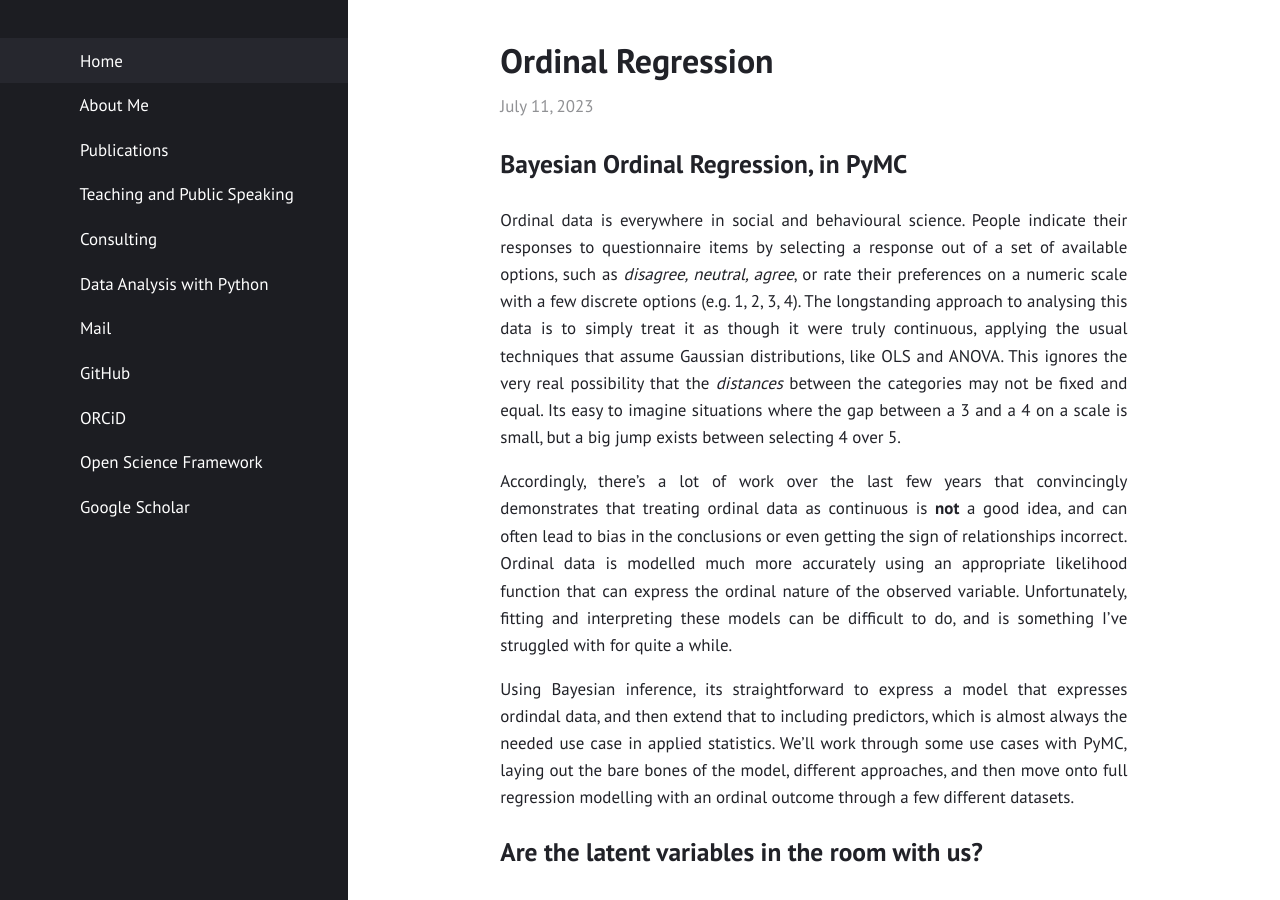
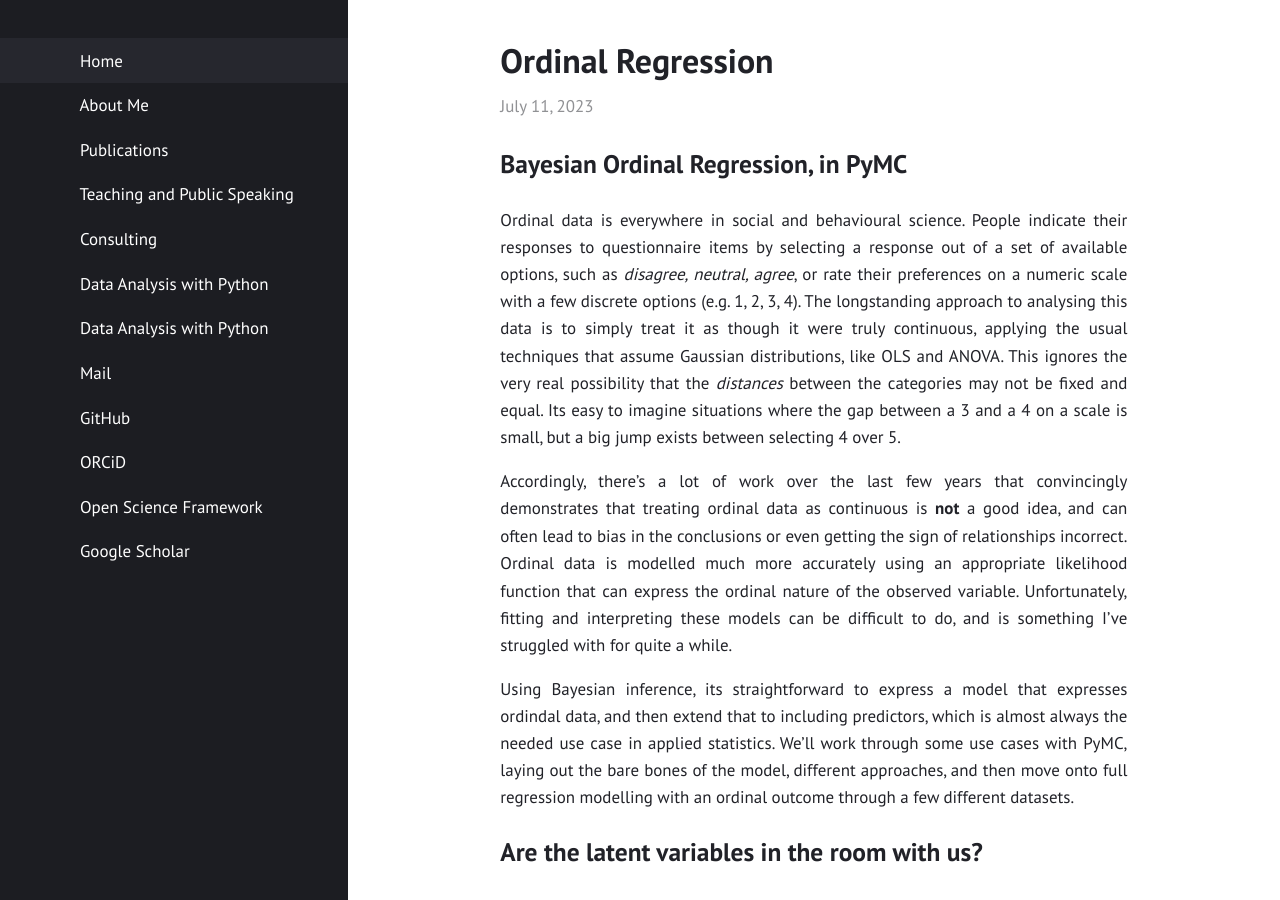
Before and after one commit to alexjonesphd/alexjonesphd.github.io, a Jekyll site: the page built from index.html, in a window 1280 px wide and 900 px high. Built offline with Jekyll 4.4.1, drawn with Linux system fonts in a browser that asks for light colours.

Commit message:
Update to include link to new course

```diff
--- a/_config.yml
+++ b/_config.yml
@@ -26,6 +26,7 @@ navigation:               # accepts {file, title, url, icon, sidebaricon}
 
 external:                 # shows a footer with social links - for available icons see fontawesome.com/icons
   - {title: Data Analysis with Python, icon: python, url: "/python_data_analysis/"}
+  - {title: Data Analysis with Python, icon: python, url: "/statical_models_python/"}
   - {title: Mail, icon: envelope, url: "mailto:alexjonesphd@gmail.com"}
   - {title: GitHub, icon: github, url: "https://github.com/alexjonesphd"}
   - {title: ORCiD, icon: orcid, url: "https://orcid.org/0000-0003-3600-3644"}
```
Also changed, not shown: 3 other files.
